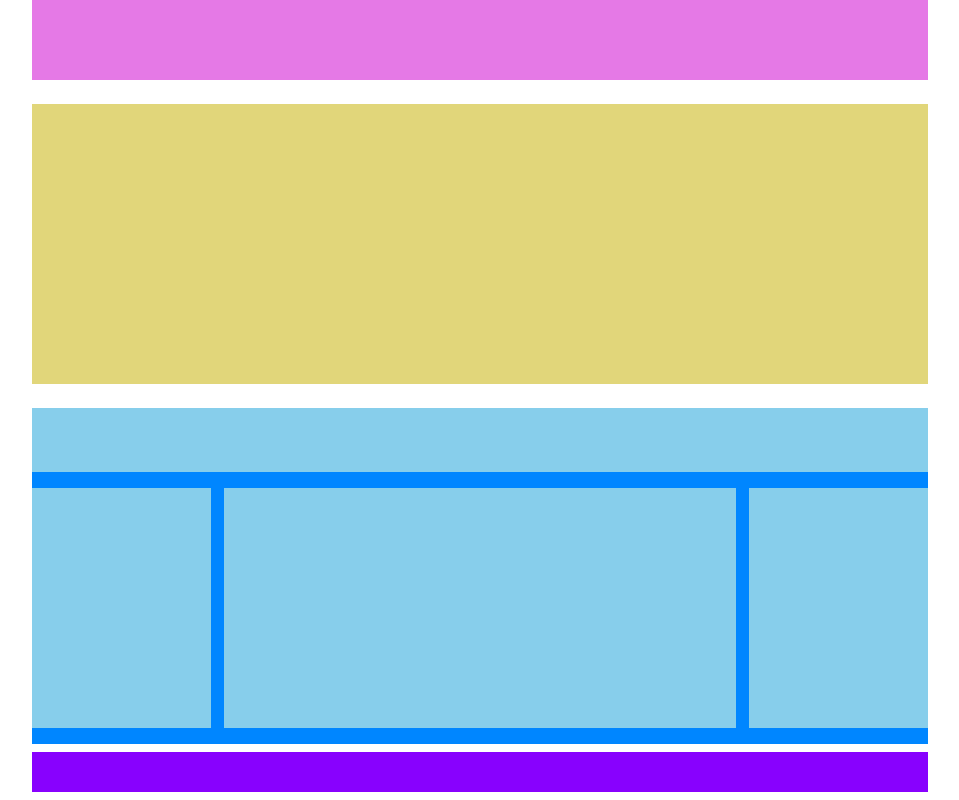
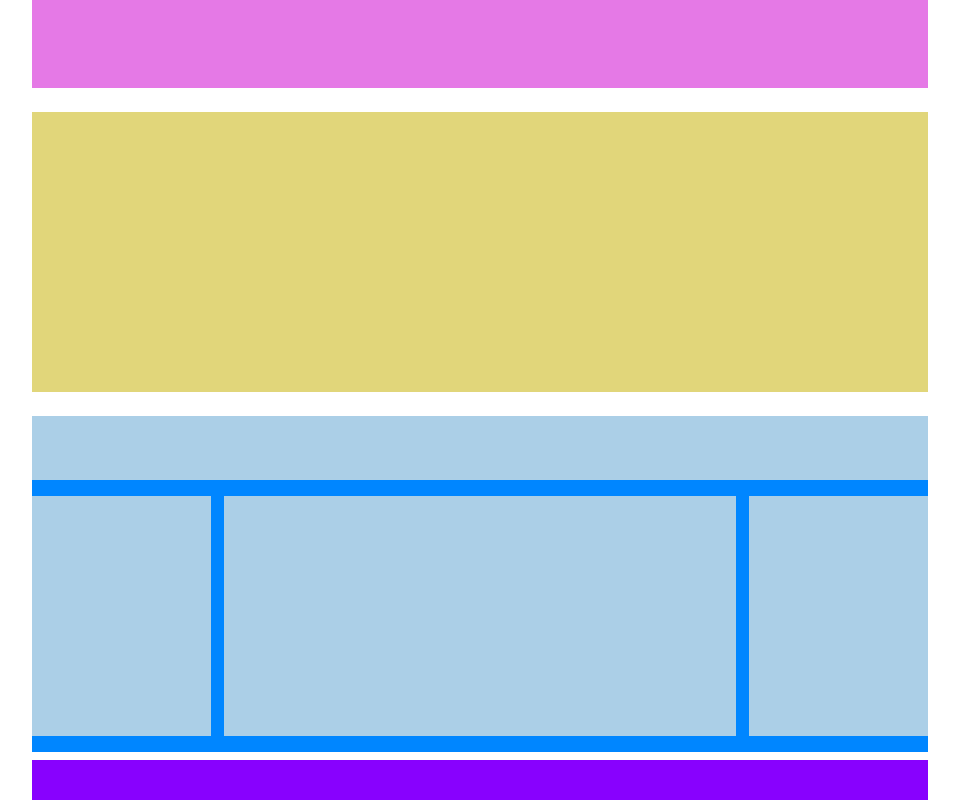
Before and after one commit to catclou/htmlcss-struttura-wp, a plain HTML site: page index.html in a window 1280 px wide. Shown: the whole page, without its empty margins (160-1119 px from the left). Drawn offline with Linux system fonts and the light colour scheme.

Commit message:
refactoring

```diff
--- a/assets/css/style.css
+++ b/assets/css/style.css
@@ -17,59 +17,67 @@ h2, h3 {
     margin: auto;
 }
 
+header,
+.yellow-container,
+.blue-container,
+footer {
+    width: 100%;
+}
+
 header {
     background-color: #e579e6;
-    width: 100%;
-    height: 10vh;
+    height: calc(100vh - 35vh - 3vh - 42vh - 4vh - 5vh);
     margin-bottom: 3vh;
 }
 
 .yellow-container {
     background-color: #e1d67a;
-    width: 100%;
     height: 35vh;
     margin-bottom: 3vh;
 }
 
 .blue-container {
     background-color: #0086ff;
-    width: 100%;
     height: 42vh;
     margin-bottom: 1vh;
 }
 
 footer {
     background-color: #8801fe;
-    width: 100%;
     height: 5vh;
 }
 
+.top-article,
+.left-article,
+.central-article,
+.right-article {
+    background-color: #abcfe7;
+}
+
 .top-article {
-    background-color: skyblue;
     width: 100%;
     height: 8vh;
     margin-bottom: 2vh;
 }
 
-.left-article {
-    background-color: skyblue;
+.left-article,
+.right-article,
+.central-article {
     width: 20%;
     height: calc(100% - 8vh - 4vh);
+}
+
+.left-article,
+.central-article,
+.right-article {
     float: left;
 }
 
 .central-article {
-    background-color: skyblue;
     width: calc(100% - 40% - 2vw);
-    height: calc(100% - 8vh - 4vh);
-    float: left;
     margin-left: 1vw;
 }
 
 .right-article {
-    background-color: skyblue;
-    width: 20%;
-    height: calc(100% - 8vh - 4vh);
-    float: left;
     margin-left: 1vw;
 }
```
